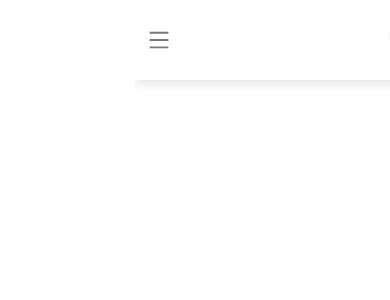
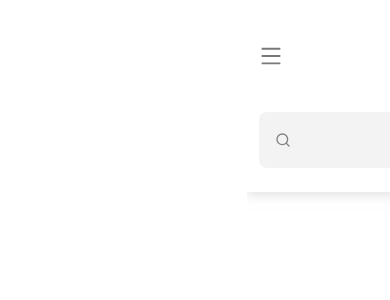
Before and after one commit to alichatraei/Shopping-store-with-react-, a React (Create React App) app: page / in a window 390 px wide. Shown: the top 300 px of the page. Built offline with nearby package versions, Linux system fonts and the light colour scheme; the HTML template or start-up script is replaced by a standard one.

Commit message:
Last edited (complete header)

```diff
--- a/src/Components/OffCanvas/OffCanvas.tsx
+++ b/src/Components/OffCanvas/OffCanvas.tsx
@@ -10,7 +10,9 @@ const OffCanvas = () => {
 
     return (
         <div className="h-100 d-flex align-items-center justify-content-center">
-            <AiOutlineMenu size="1.5rem" color="#787878" onClick={handleShow} style={{ height: '100%' }} />
+            <AiOutlineMenu size="1.5rem" color="#787878"
+                onClick={handleShow}
+                style={{ height: '100%', cursor: 'pointer' }} />
             <Offcanvas className="bg-light h-100" show={show} onHide={handleClose} placement="end" name="start">
                 <Offcanvas.Header closeButton className="h-auto">
                     <Offcanvas.Title className="h-auto">منو</Offcanvas.Title>
--- a/src/Components/SearchMenuBox/SearchMenuBox.module.css
+++ b/src/Components/SearchMenuBox/SearchMenuBox.module.css
@@ -1,6 +1,7 @@
 .searchMenuContainer {
   min-height: 3.5rem;
   max-height: 10rem;
+  width: 100%;
   border-radius: 8px;
   padding: 0.5rem 0 0.5rem 1rem;
   background-color: #f3f3f3;
--- a/src/Components/SearchMenuBox/SearchMenuBox.tsx
+++ b/src/Components/SearchMenuBox/SearchMenuBox.tsx
@@ -7,15 +7,15 @@ const SearchMenuBox = (): JSX.Element => {
   return (
     <div className={`${SearchMenuBoxStyles.searchMenuContainer}`}>
       <Container fluid className="h-100 w-100 p-0">
-        <Row className="h-100 align-items-center w-100 m-0 justify-md-content-evenly ">
-          <Col className="h-100 d-none d-md-flex align-items-center p-0 w-auto">
-            <DropDownMenu />
+        <Row className="h-100 align-items-center w-100 m-0 ">
+          <Col md={3} className="h-100 d-none d-md-flex align-items-center p-0 w-0">
+            <DropDownMenu leftBorder={true} />
           </Col>
-          <Col className="h-100 p-0">
+          <Col className="h-100 w-25 p-0">
             <SearchInput />
           </Col>
-          <Col className="h-100 d-flex p-0 justify-content-end">
-            <FiSearch className="h-100" color="#818181" />
+          <Col xs={2} className="h-100 d-flex p-0 justify-content-end">
+            <FiSearch className="h-100 " color="#818181" />
           </Col>
         </Row>
       </Container>
--- a/src/Layout/HeaderLayout/HeaderLayout.module.css
+++ b/src/Layout/HeaderLayout/HeaderLayout.module.css
@@ -1,16 +1,11 @@
 .header {
   background-color: #fff;
-  height: 5rem;
-  padding: 0 2.2rem;
+  height: 20%;
+  height: auto;
   box-shadow: 0px 4px 10px rgba(204, 204, 204, 0.5);
 }
 
 .logoImage {
-  height: 100%;
+  width: 7rem;
+  height: 7rem;
 }
-
-@media screen and (max-width: 500px) {
-  .header {
-    padding: 0;
-  }
-}
--- a/src/Layout/HeaderLayout/HeaderLayout.tsx
+++ b/src/Layout/HeaderLayout/HeaderLayout.tsx
@@ -6,11 +6,11 @@ import { SearchMenuBox, HeaderIconsBox, OffCanvas } from "../../Components";
 
 const HeaderLayout = () => {
   return (
-    <header className={HeaderLayoutStyles.header}>
+    <header className={`w-100 ${HeaderLayoutStyles.header}`}>
       <Container fluid className="h-100">
         <Row className="h-100 justify-content-between align-items-center">
-          <Col xs={4} md={2} lg={2} className={`${HeaderLayoutStyles.logoImage}`}>
-            <img src={Logo} alt={Logo} title={Logo} className="h-100" />
+          <Col xs={4} md={2} lg={2} className="h-100">
+            <img src={Logo} alt={Logo} title={Logo} className={HeaderLayoutStyles.logoImage} />
           </Col>
           <Col className="h-100 d-block d-md-none d-flex justify-content-end">
             <OffCanvas />
@@ -29,6 +29,13 @@ const HeaderLayout = () => {
             <HeaderIconsBox />
           </Col>
         </Row>
+        <Row className="h-100 w-100 mx-auto d-md-none d-flex pb-4">
+          <Col xs={12} className=" d-flex
+          justify-content-center
+          h-100 align-items-center w-100 p-0">
+            <SearchMenuBox />
+          </Col>
+        </Row>
       </Container>
     </header>
   );
```
